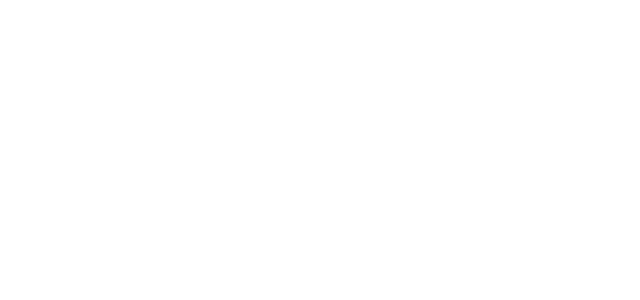
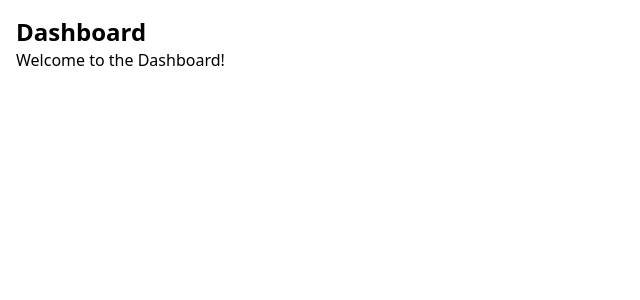
Before and after one commit to Asadali1010/jarvis-testing-with-angular, an Angular app: page /dashboard in a window 1280 px wide. Before the commit this address led to /. Shown: the top 300 px of the page, without its empty margins (0-640 px from the left). Built offline with nearby package versions, Linux system fonts and the light colour scheme.

Commit message:
feat: Fix the NG0402 routing error by ensuring DashboardComponent is correc…
Automated by Jarvis team

```diff
--- a/src/app/app.routes.ts
+++ b/src/app/app.routes.ts
@@ -1,7 +1,9 @@
 import { Routes } from '@angular/router';
 import { LoginComponent } from './login/login.component';
+import { DashboardComponent } from './dashboard/dashboard.component';
 
 export const routes: Routes = [
   { path: '', redirectTo: 'login', pathMatch: 'full' },
   { path: 'login', component: LoginComponent },
+  { path: 'dashboard', component: DashboardComponent },
 ];
--- /dev/null
+++ b/src/app/dashboard/dashboard.component.css
@@ -0,0 +1 @@
+/* Dashboard styles */
--- /dev/null
+++ b/src/app/dashboard/dashboard.component.html
@@ -0,0 +1,4 @@
+<div class="p-4">
+  <h1 class="text-2xl font-bold">{{ title }}</h1>
+  <p>Welcome to the Dashboard!</p>
+</div>
--- /dev/null
+++ b/src/app/dashboard/dashboard.component.ts
@@ -0,0 +1,12 @@
+import { Component } from '@angular/core';
+
+@Component({
+  selector: 'app-dashboard',
+  standalone: true,
+  imports: [],
+  templateUrl: './dashboard.component.html',
+  styleUrl: './dashboard.component.css'
+})
+export class DashboardComponent {
+  title = 'Dashboard';
+}
```
